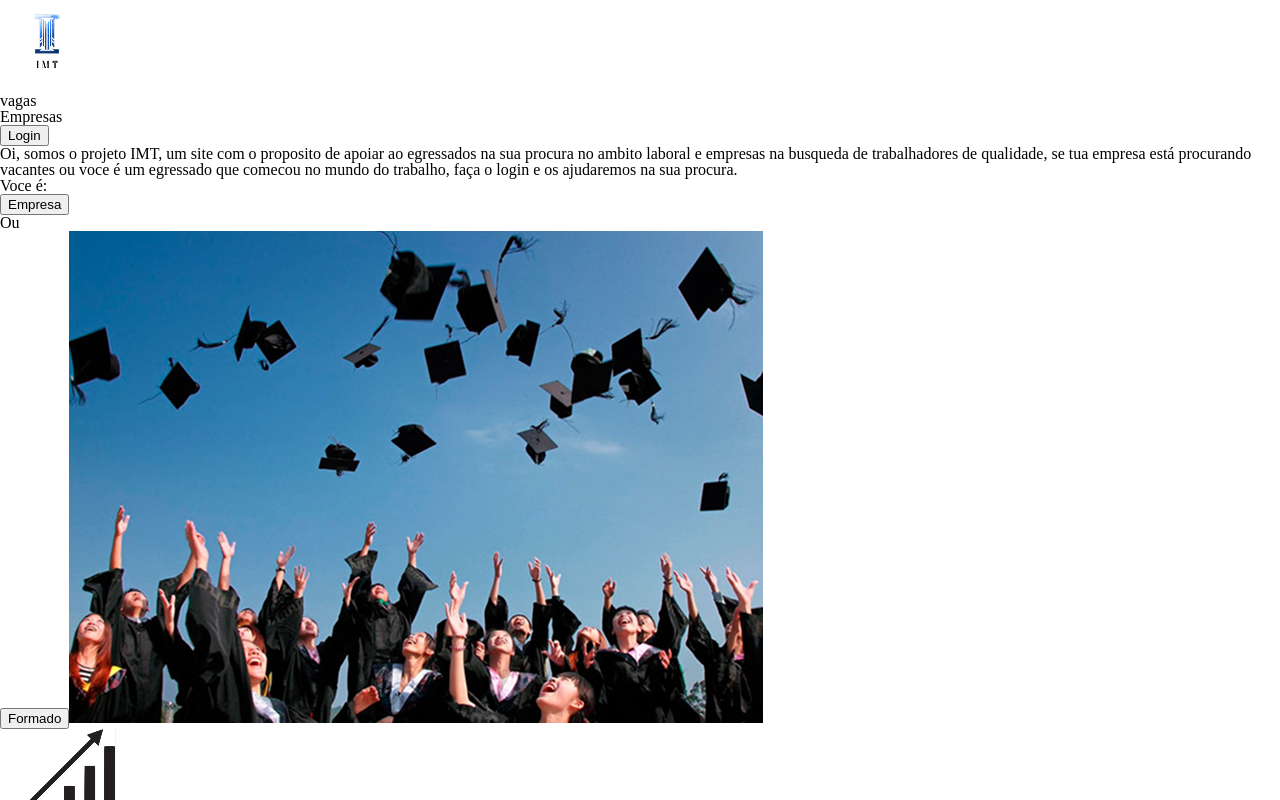
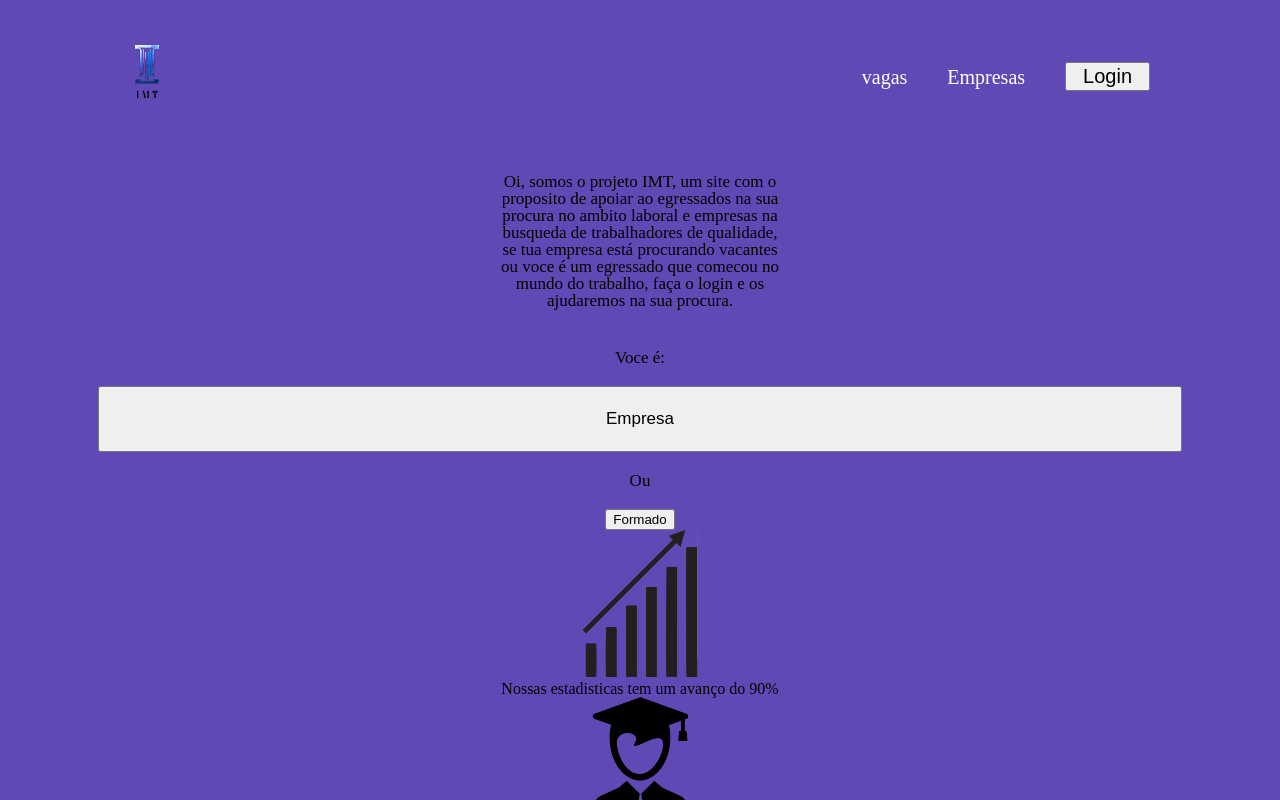
Before and after one commit to Hackaton-IMT-2025/Front, a Vue app: page / in a window 1280 px wide. Shown: the top 800 px of the page. Built offline with nearby package versions, Linux system fonts and the light colour scheme.

Commit message:
começo do css

```diff
--- a/src/App.vue
+++ b/src/App.vue
@@ -12,22 +12,22 @@
       <ul>
         <li>
           <p>
-            vagas
+            <a href="#">vagas</a>
           </p>
         </li>
         <li>
-          Empresas
+          <a href="#">Empresas</a>
         </li>
         <li>
           <button>
-            <p>
-              Login
+            <p class="login">
+              <a href="#">Login</a>
             </p>
           </button>
         </li>
       </ul>
     </header>
-    <section>
+    <section class="introducao">
       <p>
         Oi, somos o projeto IMT, um site com o proposito de apoiar ao egressados na sua procura no ambito laboral e
         empresas na busqueda de trabalhadores de qualidade, se tua empresa está procurando vacantes ou voce é um
@@ -47,7 +47,6 @@
       <button>
         Formado
       </button>
-      <img src="../public/imagens/image 11(2).png" alt="image 11.png">
     </section>
     <section>
       <ul>
@@ -138,4 +137,36 @@
 
 <style scoped>
 
+header{
+  display: flex;
+  justify-content: space-between;
+  margin:30px 110px 30px 100px;
+
+}header ul{
+  display: flex;
+  align-items: center;
+
+}header ul li{
+  padding: 0px 20px ;
+
+}header ul li a{
+ text-decoration: none;
+ color: #fff;
+ font-size: 20px;
+}header ul li p.login a{
+  color: black;
+  padding: 10px;
+  border-radius: 80%;
+}
+/*=====================================
+               introdução
+======================================*/
+section.introducao p{
+  align-self: center;
+  text-align: center;
+  padding: 20px 500px;
+  font-size: 17px;
+}
+
+
 </style>
--- a/src/assets/main.css
+++ b/src/assets/main.css
@@ -41,3 +41,9 @@ table {
    border-collapse: collapse;
    border-spacing: 0;
 }
+
+body{
+   background: #210097b6;
+   align-items: center;
+   text-align: center;
+}
```
